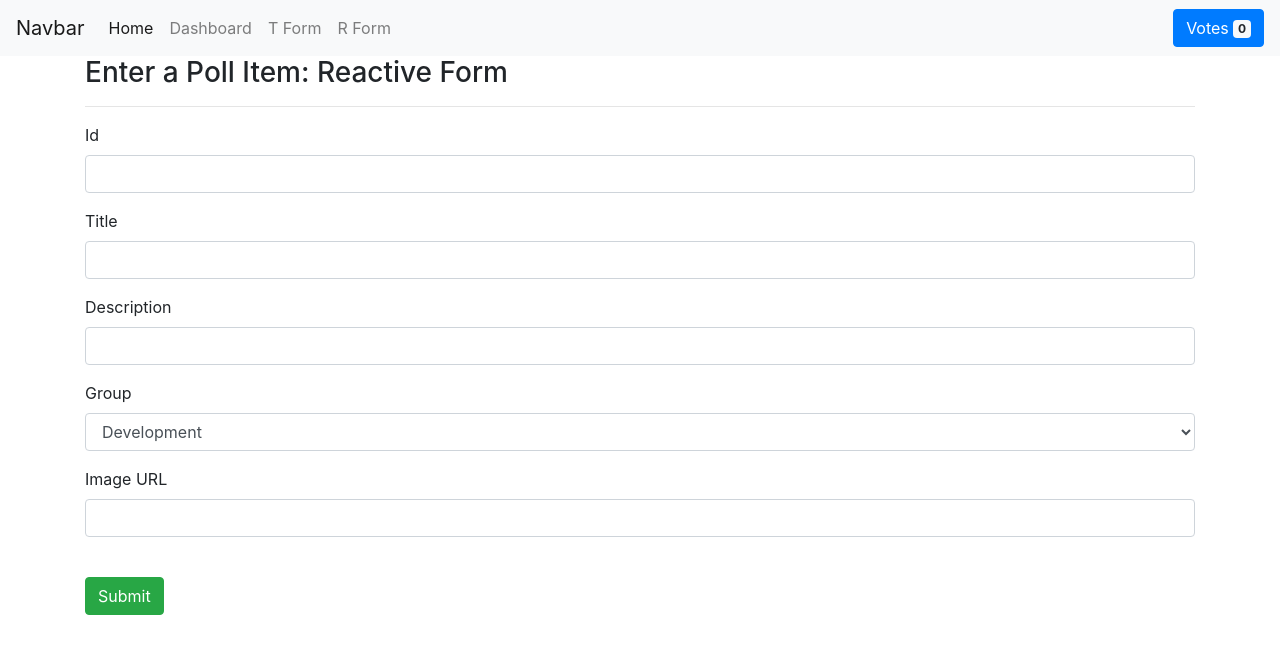
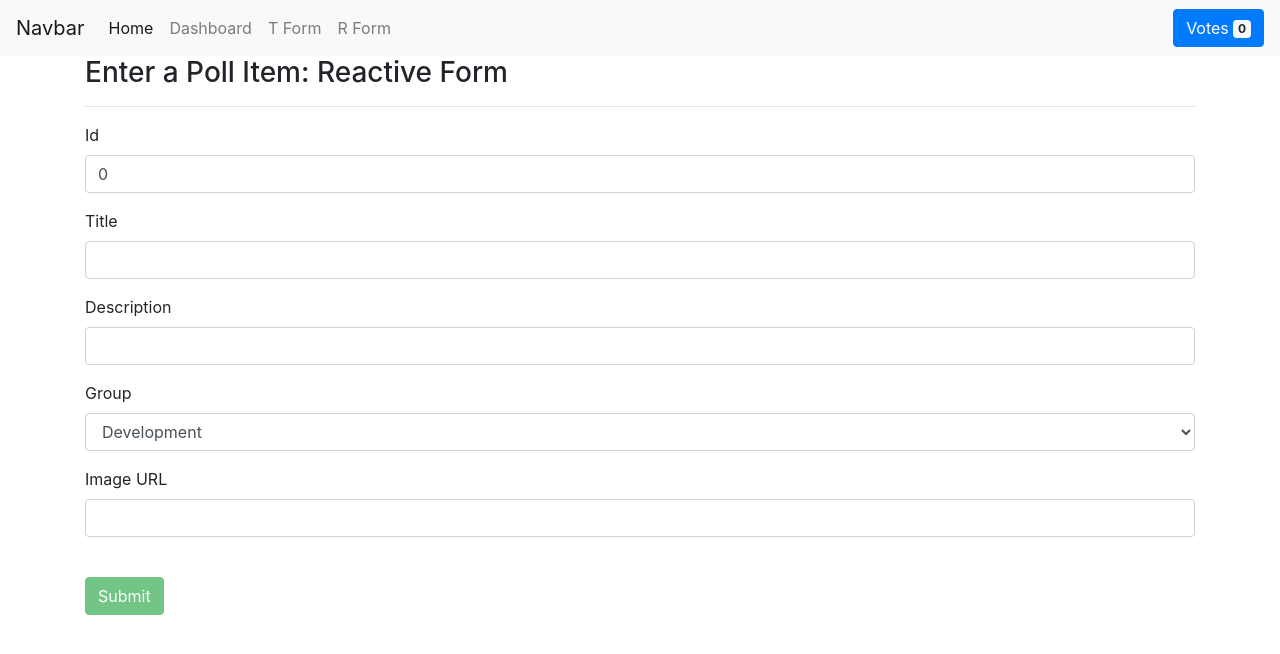
Before and after one commit to prashantksh/angular-polling-app, an Angular app: page /rform in a window 1280 px wide. Shown: the top 654 px of the page. Built offline with nearby package versions, Linux system fonts and the light colour scheme.

Commit message:
Reactive forms

```diff
--- a/src/app/rform/rform.component.html
+++ b/src/app/rform/rform.component.html
@@ -1,24 +1,34 @@
 <h3>Enter a Poll Item: Reactive Form</h3>
 <hr />
-<form>
+<form [formGroup]="pollForm" (ngSubmit)="onSubmit()">
   <div class="form-group">
     <label for="id">Id</label>
-    <input type="number" class="form-control" name="id" />
+    <input type="number" class="form-control" name="id" formControlName="id" />
   </div>
 
   <div class="form-group">
     <label for="title">Title</label>
-    <input type="text" class="form-control" name="title" />
+    <input
+      type="text"
+      class="form-control"
+      name="title"
+      formControlName="title"
+    />
   </div>
 
   <div class="form-group">
     <label for="description">Description</label>
-    <input type="text" class="form-control" name="description" />
+    <input
+      type="text"
+      class="form-control"
+      name="description"
+      formControlName="description"
+    />
   </div>
 
   <div class="form-group">
     <label for="group">Group</label>
-    <select name="group" class="form-control">
+    <select name="group" class="form-control" formControlName="group">
       <option value="Development">Development</option>
       <option value="Marketing">Marketing</option>
       <option value="Operations">Operations</option>
@@ -27,7 +37,18 @@
 
   <div class="form-group">
     <label for="imageUrl">Image URL</label>
-    <input type="text" class="form-control" name="imageUrl" />
+    <input
+      type="text"
+      class="form-control"
+      name="imageUrl"
+      formControlName="imageUrl"
+    />
   </div>
-  <button class="btn btn-success mt-4" type="submit">Submit</button>
+  <button
+    class="btn btn-success mt-4"
+    type="submit"
+    [disabled]="pollForm.invalid"
+  >
+    Submit
+  </button>
 </form>
--- a/src/app/rform/rform.component.ts
+++ b/src/app/rform/rform.component.ts
@@ -1,4 +1,5 @@
 import { Component, OnInit } from '@angular/core';
+import { FormGroup, FormControl, Validators } from '@angular/forms';
 
 @Component({
   selector: 'app-rform',
@@ -6,10 +7,23 @@ import { Component, OnInit } from '@angular/core';
   styleUrls: ['./rform.component.css']
 })
 export class RformComponent implements OnInit {
-
-  constructor() { }
-
-  ngOnInit() {
+  pollForm: FormGroup;
+  constructor() {
+    this.pollForm = new FormGroup({
+      id: new FormControl(0, Validators.required),
+      title: new FormControl('', [
+        Validators.required,
+        Validators.minLength(5)
+      ]),
+      description: new FormControl(''),
+      group: new FormControl('Development', Validators.required),
+      imageUrl: new FormControl('')
+    });
   }
 
+  ngOnInit() {}
+
+  onSubmit() {
+    console.log(this.pollForm.value);
+  }
 }
```
